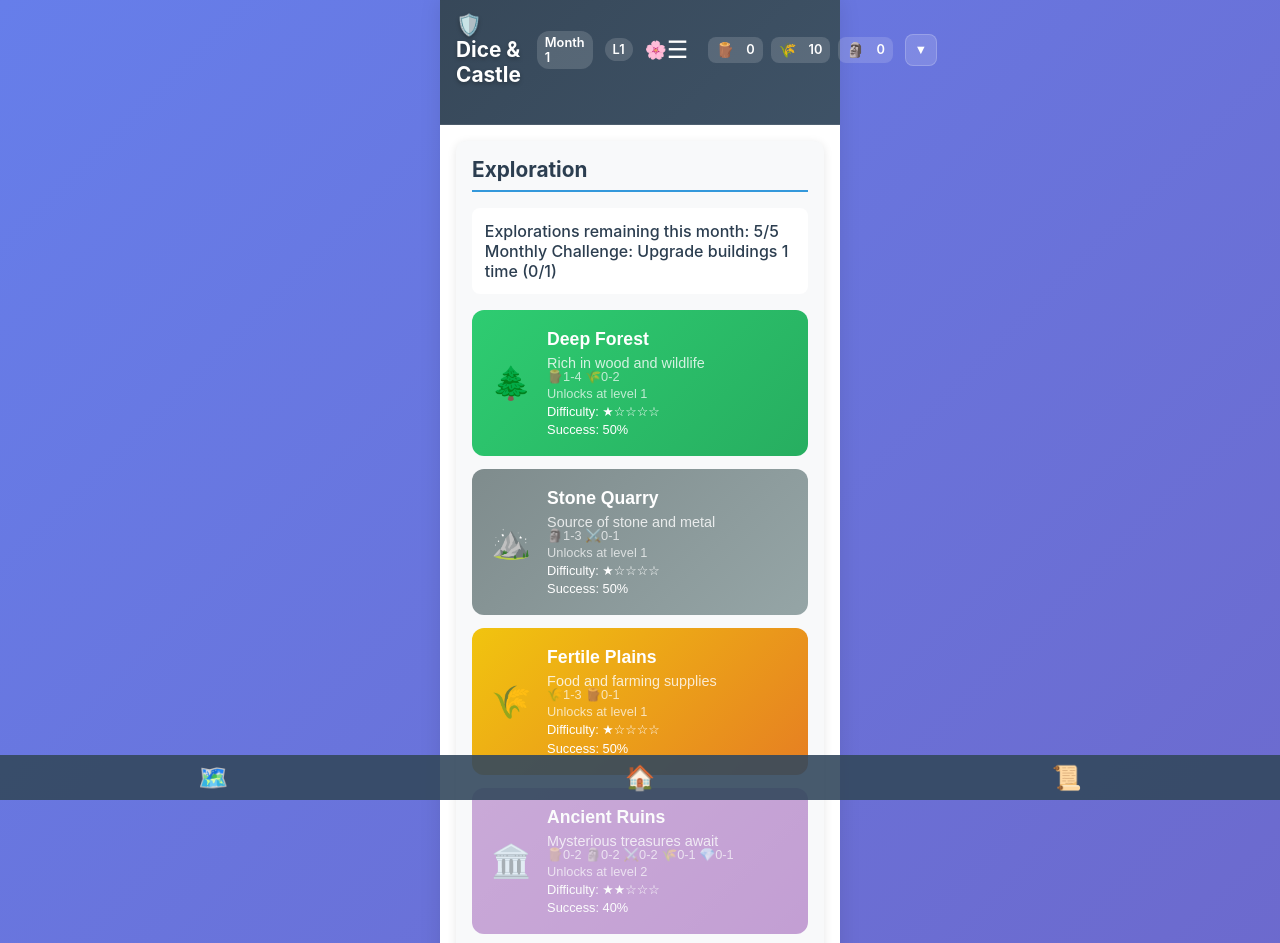
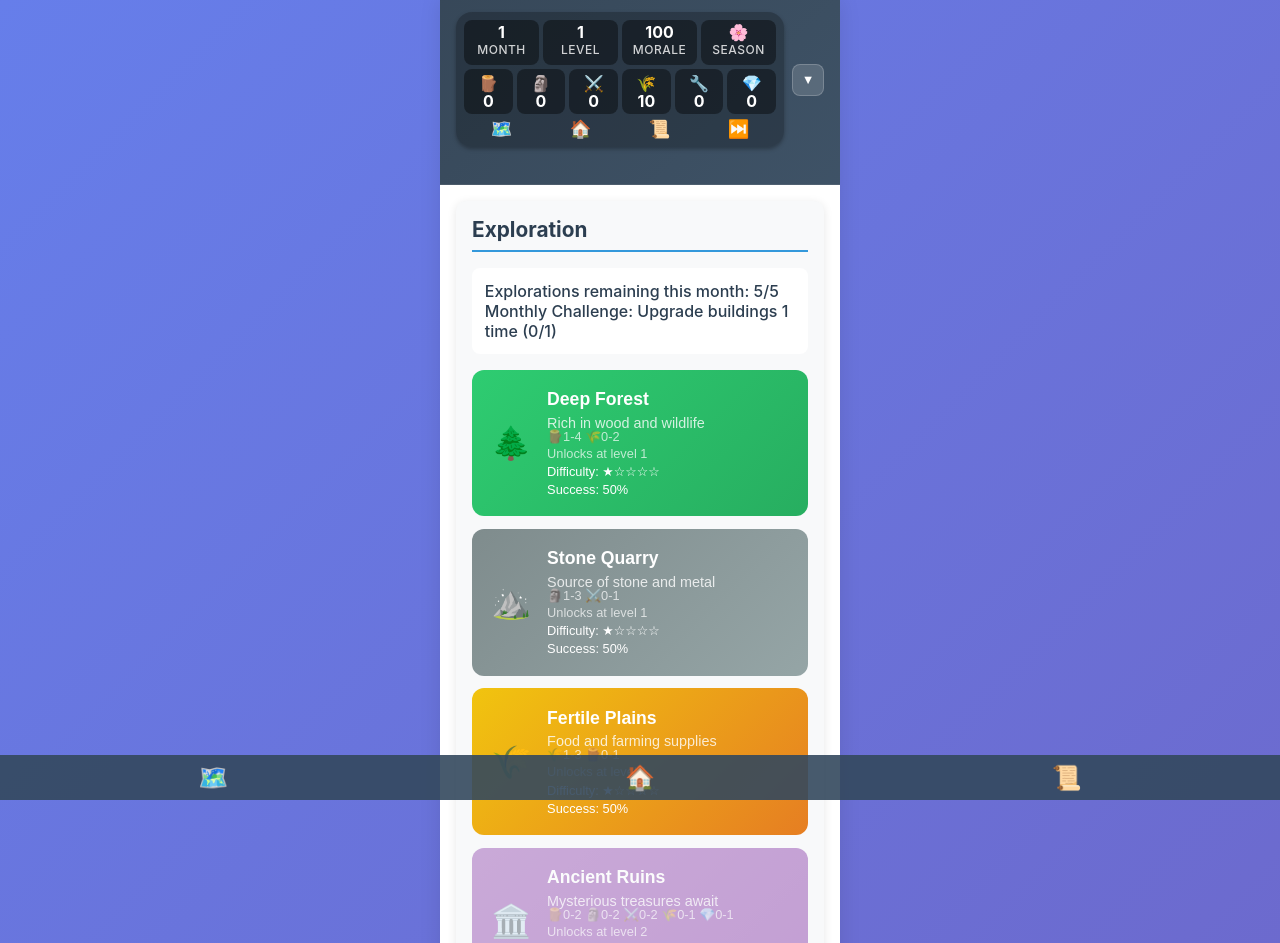
Before and after one commit to hendrism/castle-quest, a website with bundled scripts: page index.html in a window 1280 px wide. Shown: the top 943 px of the page. Built offline with nearby package versions, Linux system fonts and the light colour scheme.

Commit message:
Refine header layout

```diff
--- a/app.js
+++ b/app.js
@@ -263,7 +263,6 @@ function initGame() {
         debouncedRefreshGameInterface();
         setupEventListeners();
         setupCollapsibleHeader();
-        setupNavigationDrawer();
         initScrollIndicators();
         console.log('Game initialized successfully!');
 
@@ -2181,51 +2180,34 @@ function setupCollapsibleHeader() {
 }
 
 function updateHeaderSummary() {
-    // Update summary month
-    const summaryMonth = document.getElementById('summary-month');
-    if (summaryMonth) summaryMonth.textContent = gameState.month;
-
-    // Update summary level
-    const summaryLevel = document.getElementById('summary-level');
-    if (summaryLevel) summaryLevel.textContent = gameState.level;
-
-    // Update summary season
-    const summarySeason = document.getElementById('summary-season');
-    if (summarySeason) summarySeason.textContent = seasons[gameState.season].icon;
-
-    // Update summary resources (top 3 most important)
-    const summaryWood = document.getElementById('summary-wood');
-    const summaryFood = document.getElementById('summary-food');
-    const summaryStone = document.getElementById('summary-stone');
-
-    if (summaryWood) summaryWood.textContent = gameState.resources.wood;
-    if (summaryFood) summaryFood.textContent = gameState.resources.food;
-    if (summaryStone) summaryStone.textContent = gameState.resources.stone;
-}
-
-function setupNavigationDrawer() {
-    const menuToggle = document.getElementById('menu-toggle');
-    const drawer = document.getElementById('nav-drawer');
-    const overlay = document.getElementById('drawer-overlay');
-    if (!menuToggle || !drawer || !overlay) return;
-
-    function closeDrawer() {
-        drawer.classList.remove('open');
-        overlay.classList.remove('show');
-    }
-
-    menuToggle.addEventListener('click', () => {
-        drawer.classList.toggle('open');
-        overlay.classList.toggle('show');
-    });
-
-    overlay.addEventListener('click', closeDrawer);
-
-    drawer.querySelectorAll('a').forEach(link => {
-        link.addEventListener('click', closeDrawer);
-    });
-}
-
+    // Top row stats
+    const monthEl = document.getElementById('stat-month');
+    if (monthEl) monthEl.textContent = gameState.month;
+
+    const levelEl = document.getElementById('stat-level');
+    if (levelEl) levelEl.textContent = gameState.level;
+
+    const moraleEl = document.getElementById('stat-morale');
+    if (moraleEl) moraleEl.textContent = gameState.morale;
+
+    const seasonEl = document.getElementById('stat-season');
+    if (seasonEl) seasonEl.textContent = seasons[gameState.season].icon;
+
+    // Bottom row resources
+    const woodEl = document.getElementById('res-wood');
+    const stoneEl = document.getElementById('res-stone');
+    const militaryEl = document.getElementById('res-military');
+    const foodEl = document.getElementById('res-food');
+    const toolsEl = document.getElementById('res-tools');
+    const gemsEl = document.getElementById('res-gems');
+
+    if (woodEl) woodEl.textContent = gameState.resources.wood;
+    if (stoneEl) stoneEl.textContent = gameState.resources.stone;
+    if (militaryEl) militaryEl.textContent = gameState.resources.military ?? 0;
+    if (foodEl) foodEl.textContent = gameState.resources.food;
+    if (toolsEl) toolsEl.textContent = gameState.resources.tools;
+    if (gemsEl) gemsEl.textContent = gameState.resources.gems;
+}
 
 // Initialize when page loads. Only run initGame once
 if (document.readyState === 'loading') {
--- a/gameState.js
+++ b/gameState.js
@@ -15,6 +15,7 @@ export const gameState = {
         metal: 0,
         food: 10,
         tools: 0,
+        military: 0,
         gems: 0
     },
     settlement: {
--- a/index.html
+++ b/index.html
@@ -18,34 +18,61 @@
         <!-- Updated Header Section for index.html -->
         <header>
             <div class="header-summary" id="header-summary">
-                <div class="summary-left">
-                    <h1>🛡️ Dice & Castle</h1>
-                    <div class="summary-stats">
-                        <span class="summary-month">Month <span id="summary-month">1</span></span>
-                        <span class="summary-level">L<span id="summary-level">1</span></span>
-                        <span class="summary-season" id="summary-season">🌸</span>
+                <div class="header-panel">
+                    <div class="stats-row">
+                        <div class="stat-card">
+                            <span class="stat-value" id="stat-month">1</span>
+                            <span class="stat-label">Month</span>
+                        </div>
+                        <div class="stat-card">
+                            <span class="stat-value" id="stat-level">1</span>
+                            <span class="stat-label">Level</span>
+                        </div>
+                        <div class="stat-card">
+                            <span class="stat-value" id="stat-morale">100</span>
+                            <span class="stat-label">Morale</span>
+                        </div>
+                        <div class="stat-card">
+                            <span class="stat-value" id="stat-season">🌸</span>
+                            <span class="stat-label">Season</span>
+                        </div>
+                    </div>
+                    <div class="resource-row">
+                        <div class="stat-card resource-card">
+                            <span class="stat-icon">🪵</span>
+                            <span class="stat-value" id="res-wood">0</span>
+                        </div>
+                        <div class="stat-card resource-card">
+                            <span class="stat-icon">🗿</span>
+                            <span class="stat-value" id="res-stone">0</span>
+                        </div>
+                        <div class="stat-card resource-card">
+                            <span class="stat-icon">⚔️</span>
+                            <span class="stat-value" id="res-military">0</span>
+                        </div>
+                        <div class="stat-card resource-card">
+                            <span class="stat-icon">🌾</span>
+                            <span class="stat-value" id="res-food">10</span>
+                        </div>
+                        <div class="stat-card resource-card">
+                            <span class="stat-icon">🔧</span>
+                            <span class="stat-value" id="res-tools">0</span>
+                        </div>
+                        <div class="stat-card resource-card">
+                            <span class="stat-icon">💎</span>
+                            <span class="stat-value" id="res-gems">0</span>
+                        </div>
+                    </div>
+                    <div class="nav-row">
+                        <a href="#exploration" aria-label="Jump to exploration" class="nav-icon">🗺️</a>
+                        <a href="#settlement" aria-label="Jump to settlement" class="nav-icon">🏠</a>
+                        <a href="#event-log" aria-label="Jump to event log" class="nav-icon">📜</a>
+                        <a href="#month-section" aria-label="Jump to next month controls" class="nav-icon">⏭️</a>
                     </div>
                 </div>
-                <div class="summary-right">
-                    <button class="menu-toggle" id="menu-toggle" aria-label="Open menu">☰</button>
-                    <div class="summary-resources">
-                        <span class="summary-resource" data-resource="wood">
-                            <span class="resource-icon">🪵</span>
-                            <span id="summary-wood">0</span>
-                        </span>
-                        <span class="summary-resource" data-resource="food">
-                            <span class="resource-icon">🌾</span>
-                            <span id="summary-food">10</span>
-                        </span>
-                        <span class="summary-resource" data-resource="stone">
-                            <span class="resource-icon">🗿</span>
-                            <span id="summary-stone">0</span>
-                        </span>
-                    </div>
-                    <button class="header-toggle" id="header-toggle" aria-label="Toggle header details">
-                        <span class="toggle-icon">▼</span>
-                    </button>
-                </div>
+                <button class="header-toggle" id="header-toggle" aria-label="Toggle header details">
+                    <span class="toggle-icon">▼</span>
+                </button>
             </div>
 
             <!-- Collapsible Content -->
@@ -88,34 +115,9 @@
                 <!-- Complete Resource Bar -->
                 <div id="resource-bar" class="resource-bar"></div>
 
-                <!-- Quick Navigation -->
-                <nav class="quick-nav">
-                    <a href="#exploration" aria-label="Jump to exploration">
-                        <span class="icon">🗺️</span>
-                        <span class="label">Explore</span>
-                    </a>
-                    <a href="#settlement" aria-label="Jump to settlement">
-                        <span class="icon">🏠</span>
-                        <span class="label">Settlement</span>
-                    </a>
-                    <a href="#event-log" aria-label="Jump to event log">
-                        <span class="icon">📜</span>
-                        <span class="label">Events</span>
-                    </a>
-                    <a href="#month-section" aria-label="Jump to next month controls">
-                        <span class="icon">⏭️</span>
-                        <span class="label">Next Month</span>
-                    </a>
-                </nav>
             </div>
         </header>
-        <nav id="nav-drawer" class="nav-drawer">
-            <a href="#exploration">Explore</a>
-            <a href="#settlement">Settlement</a>
-            <a href="#event-log">Events</a>
-            <a href="#month-section">Next Month</a>
-        </nav>
-        <div id="drawer-overlay" class="drawer-overlay"></div>
+
         <div class="sentinel"></div>
 
         <main>
--- a/styles.css
+++ b/styles.css
@@ -69,8 +69,9 @@ header {
 /* Header Summary - Always Visible */
 .header-summary {
   display: flex;
+  align-items: center;
   justify-content: space-between;
-  align-items: center;
+  gap: 0.5rem;
   cursor: pointer;
   user-select: none;
 }
@@ -132,6 +133,65 @@ header {
 
 .summary-resource .resource-icon {
   font-size: 0.9rem;
+}
+
+/* New compact header panel */
+.header-panel {
+  display: flex;
+  flex-direction: column;
+  background: rgba(0, 0, 0, 0.25);
+  padding: 0.5rem;
+  border-radius: 16px;
+  box-shadow: 0 2px 4px rgba(0, 0, 0, 0.3);
+  color: #fff;
+  flex: 1;
+  gap: 0.25rem;
+}
+
+.stats-row,
+.resource-row,
+.nav-row {
+  display: flex;
+  justify-content: space-between;
+  gap: 0.25rem;
+}
+
+.stat-card {
+  background: rgba(0, 0, 0, 0.4);
+  border-radius: 8px;
+  padding: 0.25rem 0.5rem;
+  display: flex;
+  flex-direction: column;
+  align-items: center;
+  justify-content: center;
+  flex: 1;
+  font-size: clamp(0.6rem, 2vw, 0.9rem);
+}
+
+.stat-card .stat-value {
+  font-weight: 700;
+  font-size: clamp(0.8rem, 3vw, 1rem);
+  line-height: 1.1;
+}
+
+.stat-card .stat-label {
+  font-size: clamp(0.55rem, 1.5vw, 0.75rem);
+  opacity: 0.8;
+}
+
+.resource-card {
+  font-size: clamp(0.6rem, 1.8vw, 0.85rem);
+}
+.resource-card .stat-icon {
+  font-size: 1rem;
+}
+
+.nav-row a {
+  color: inherit;
+  text-decoration: none;
+  flex: 1;
+  text-align: center;
+  font-size: 1.1rem;
 }
 
 /* Header Toggle Button */
@@ -322,16 +382,6 @@ header {
   padding: 0.5rem 0.25rem;
 }
 
-/* Quick Nav in Details */
-.header-details .quick-nav {
-  display: grid;
-  grid-template-columns: repeat(4, 1fr);
-  gap: 0.25rem;
-  background: rgba(52, 73, 94, 0.9);
-  backdrop-filter: blur(15px);
-  padding: 0.15rem;
-  border-radius: 12px;
-}
 
 /* Collapsed State Adjustments */
 header.header--collapsed .header-details {
@@ -400,9 +450,6 @@ header.header--collapsed .header-details {
     padding: 0.4rem 0.2rem;
   }
 
-  .header-details .quick-nav .label {
-    display: none;
-  }
 }
 
 /* Pulse Animation for Updates */
@@ -641,57 +688,6 @@ font-size: 1.3rem;
   font-size: 1.5rem;
 }
 
-/* Slide-out navigation drawer */
-.menu-toggle {
-  background: none;
-  border: none;
-  color: #fff;
-  font-size: 1.5rem;
-  margin-right: var(--spacing-sm);
-  cursor: pointer;
-}
-
-.nav-drawer {
-  position: fixed;
-  top: 0;
-  bottom: 0;
-  left: -260px;
-  width: 250px;
-  background: rgba(44, 62, 80, 0.95);
-  color: #fff;
-  padding-top: var(--spacing-lg);
-  display: flex;
-  flex-direction: column;
-  gap: var(--spacing-md);
-  transition: left 0.3s ease;
-  z-index: 1001;
-}
-
-.nav-drawer.open {
-  left: 0;
-}
-
-.nav-drawer a {
-  color: inherit;
-  text-decoration: none;
-  padding: var(--spacing-sm) var(--spacing-md);
-  font-size: 1.1rem;
-}
-
-.drawer-overlay {
-  position: fixed;
-  top: 0;
-  left: 0;
-  right: 0;
-  bottom: 0;
-  background: rgba(0,0,0,0.5);
-  display: none;
-  z-index: 1000;
-}
-
-.drawer-overlay.show {
-  display: block;
-}
 
 /* Settlement */
 .settlement-overview {
@@ -1048,15 +1044,6 @@ main {
     justify-content: center;
   }
 
-  .quick-nav .label {
-    display: none;
-  }
-  .quick-nav .icon {
-    font-size: 1.1rem;
-  }
-  .quick-nav .top-next-month {
-    display: none;
-  }
 
   .locations {
     display: flex;
```
